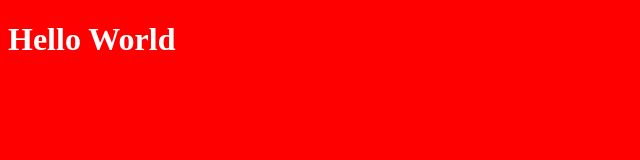
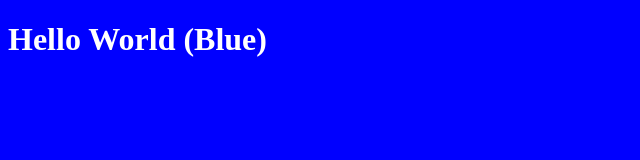
Before and after one commit to rana123RANA123/gitfakerepository, a plain HTML site: page index.html in a window 1280 px wide. Shown: the whole page, without its empty margins (0-640 px from the left). Drawn offline with Linux system fonts and the light colour scheme.

Commit message:
v2 blue color

```diff
--- a/index.html
+++ b/index.html
@@ -5,7 +5,7 @@
     <meta name="viewport" content="width=device-width, initial-scale=1.0">
     <title>Git Project Practice</title>
 </head>
-<body style="background-color: red;">
-    <h1 style="color: white;">Hello World</h1>
+<body style="background-color: blue;">
+    <h1 style="color: white;">Hello World (Blue)</h1>
 </body>
 </html>
```
